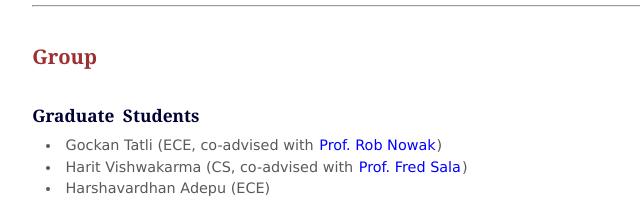
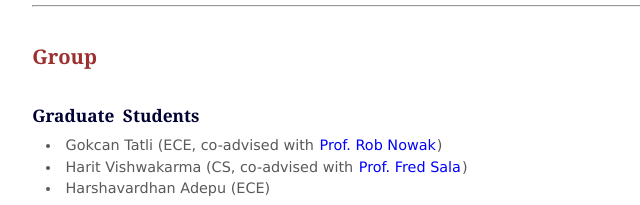
Before and after one commit to ramyakv/ramyakv.github.io, a plain HTML site: page index.html in a window 1280 px wide. Shown: the part 2260-2465 px from the top of the page, 196-836 px from the left. Drawn offline with Linux system fonts and the light colour scheme.

Commit message:
spelling correction

```diff
--- a/index.html
+++ b/index.html
@@ -247,7 +247,7 @@ Crowdsourcing</a></li>
 <h4>Graduate Students</h4>
 <p>
 <ul>
-	<li>Gockan Tatli (ECE, co-advised with <a href="https://nowak.ece.wisc.edu/" target="_blank">Prof. Rob Nowak</a>)</li>
+	<li>Gokcan Tatli (ECE, co-advised with <a href="https://nowak.ece.wisc.edu/" target="_blank">Prof. Rob Nowak</a>)</li>
 	<li>Harit Vishwakarma (CS, co-advised with <a href="https://pages.cs.wisc.edu/~fredsala/" target ="_blank">Prof. Fred Sala</a>)</li>
 	<li>Harshavardhan Adepu (ECE)</li>
 </ul>
```
